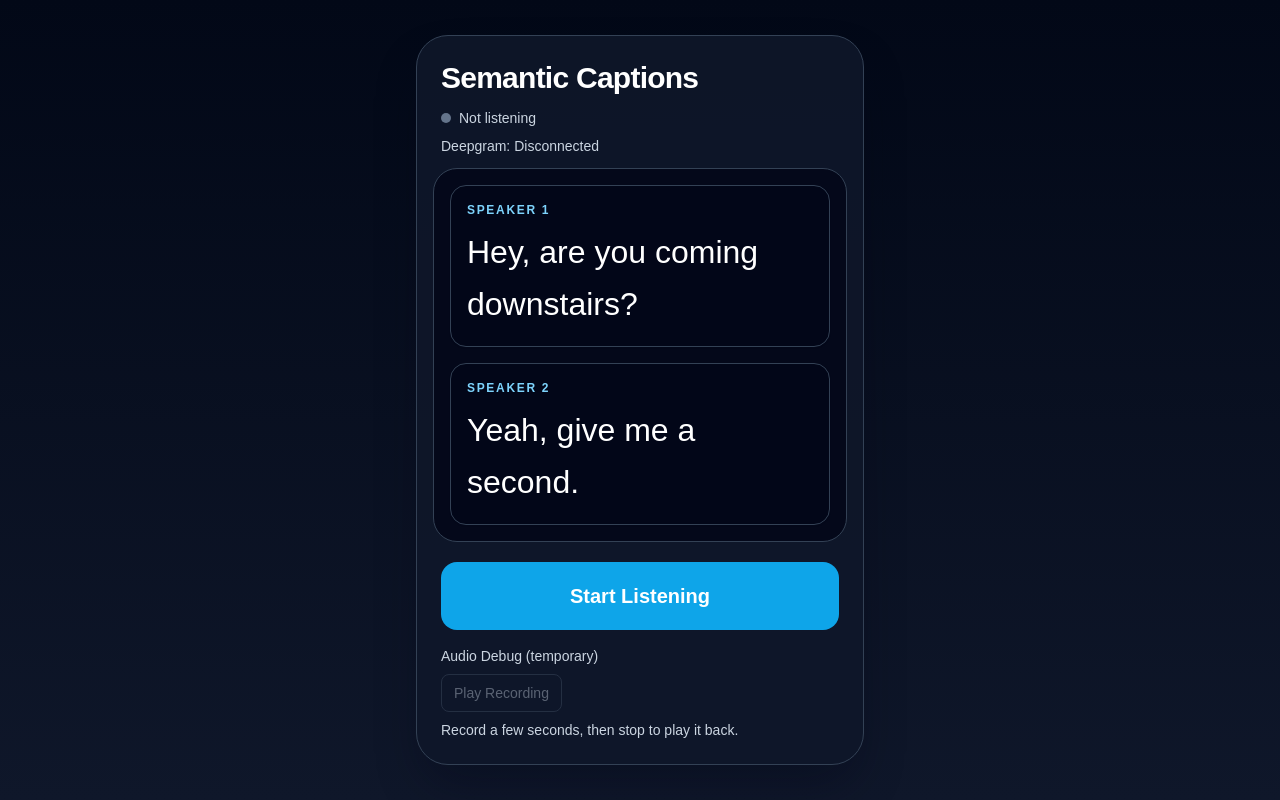
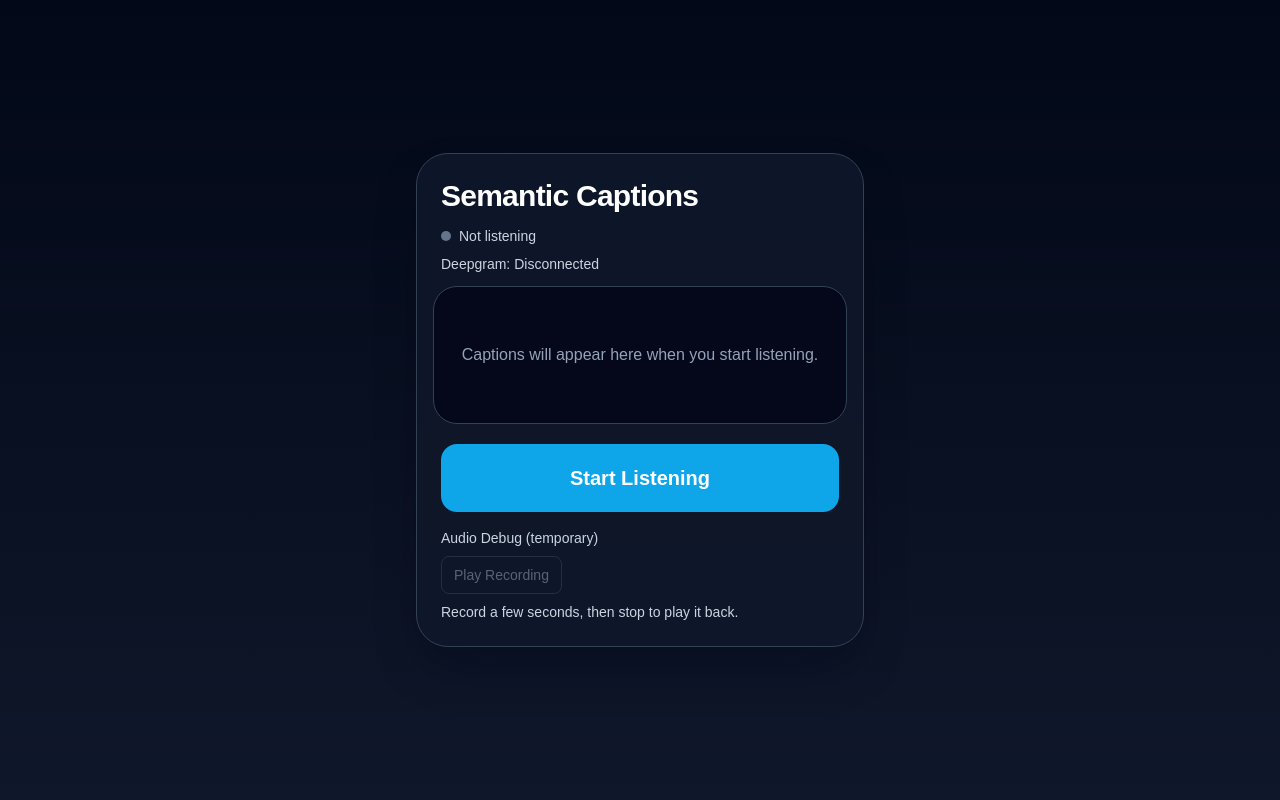
Before and after one commit to alexab027/hack26, a Next.js app in the folder semantic-captions/web/: page / in a window 1280 px wide. Built offline with nearby package versions, Linux system fonts and the light colour scheme.

Commit message:
Display live Deepgram captions

```diff
--- a/semantic-captions/web/app/page.tsx
+++ b/semantic-captions/web/app/page.tsx
@@ -14,27 +14,7 @@ import { connectToDeepgram, type DeepgramConnection } from "../audio/deepgram";
 
 type DeepgramStatus = "disconnected" | "connecting" | "connected";
 const AUDIO_CHUNK_MS = 250;
-
-const mockTranscripts: Transcript[] = [
-  {
-    id: "1",
-    text: "Hey, are you coming downstairs?",
-    speaker: 1,
-    start: 0,
-    end: 3,
-    confidence: 0.97,
-    final: true,
-  },
-  {
-    id: "2",
-    text: "Yeah, give me a second.",
-    speaker: 2,
-    start: 3,
-    end: 6,
-    confidence: 0.95,
-    final: true,
-  },
-];
+const MAX_FINAL_CAPTIONS = 100;
 
 export default function HomePage() {
   const [isListening, setIsListening] = useState(false);
@@ -51,6 +31,8 @@ export default function HomePage() {
   const [isBusy, setIsBusy] = useState(false);
   const [recording, setRecording] = useState<{ url: string; size: number; mimeType: string } | null>(null);
   const [deepgramStatus, setDeepgramStatus] = useState<DeepgramStatus>("disconnected");
+  const [finalCaptions, setFinalCaptions] = useState<Transcript[]>([]);
+  const [interimCaption, setInterimCaption] = useState<Transcript | null>(null);
 
   const clearRecording = () => {
     audioRef.current?.pause();
@@ -91,6 +73,7 @@ export default function HomePage() {
     connection?.close();
     setDeepgramStatus("disconnected");
     setErrorMessage(message);
+    setInterimCaption(null);
 
     const recorder = recorderRef.current;
     if (recorder && recorder.state !== "inactive") recorder.stop();
@@ -108,6 +91,7 @@ export default function HomePage() {
       setIsBusy(true);
       deepgramAttemptRef.current += 1;
       setDeepgramStatus("disconnected");
+      setInterimCaption(null);
       const recorder = recorderRef.current;
       if (recorder && recorder.state !== "inactive") {
         recorder.stop();
@@ -126,6 +110,8 @@ export default function HomePage() {
     busyRef.current = true;
     setIsBusy(true);
     setErrorMessage(null);
+    setFinalCaptions([]);
+    setInterimCaption(null);
     clearRecording();
     setRecording(null);
     try {
@@ -172,6 +158,7 @@ export default function HomePage() {
         deepgramConnectionRef.current?.close();
         deepgramConnectionRef.current = null;
         setDeepgramStatus("disconnected");
+        setInterimCaption(null);
         stopMicrophone(stream);
         if (recorder.state !== "inactive") recorder.stop();
         if (mountedRef.current) {
@@ -247,6 +234,25 @@ export default function HomePage() {
             `Deepgram disconnected unexpectedly (code ${event.code}).`,
           );
         },
+        onTranscript: (transcript) => {
+          if (!mountedRef.current || deepgramAttemptRef.current !== attempt) return;
+
+          if (transcript.final) {
+            setFinalCaptions((current) => {
+              const existingIndex = current.findIndex((item) => item.id === transcript.id);
+              const next =
+                existingIndex === -1
+                  ? [...current, transcript]
+                  : current.map((item, index) =>
+                      index === existingIndex ? transcript : item,
+                    );
+              return next.slice(-MAX_FINAL_CAPTIONS);
+            });
+            setInterimCaption(null);
+          } else {
+            setInterimCaption(transcript);
+          }
+        },
       });
       deepgramConnectionRef.current = connection;
     } catch (error) {
@@ -254,6 +260,7 @@ export default function HomePage() {
       deepgramConnectionRef.current?.close();
       deepgramConnectionRef.current = null;
       setDeepgramStatus("disconnected");
+      setInterimCaption(null);
       const recorder = recorderRef.current;
       if (recorder && recorder.state !== "inactive") recorder.stop();
       stopMicrophone(microphoneStreamRef.current);
@@ -297,7 +304,10 @@ export default function HomePage() {
         </header>
 
         <section className="flex-1 rounded-3xl border border-slate-700 bg-slate-950/80 p-4">
-          <CaptionDisplay transcripts={mockTranscripts} />
+          <CaptionDisplay
+            transcripts={finalCaptions}
+            interimTranscript={interimCaption}
+          />
         </section>
 
         <div className="px-2 pb-2 pt-5">
--- a/semantic-captions/web/audio/deepgram.ts
+++ b/semantic-captions/web/audio/deepgram.ts
@@ -1,9 +1,13 @@
+import { normalizeDeepgramTranscript } from "../captions/transcript";
+import type { Transcript } from "../captions/types";
+
 const DEEPGRAM_LIVE_URL = "wss://api.deepgram.com/v1/listen";
 
 export type DeepgramConnectionHandlers = {
   onOpen(): void;
   onError(): void;
   onClose(event: CloseEvent): void;
+  onTranscript(transcript: Transcript): void;
 };
 
 export interface DeepgramConnection {
@@ -19,7 +23,7 @@ function asRecord(value: unknown): Record<string, unknown> | null {
     : null;
 }
 
-function handleMessage(event: MessageEvent) {
+function handleMessage(event: MessageEvent, onTranscript: (transcript: Transcript) => void) {
   if (typeof event.data !== "string") return;
 
   let message: unknown;
@@ -33,17 +37,10 @@ function handleMessage(event: MessageEvent) {
   const result = asRecord(message);
   if (!result) return;
 
-  if (result.type === "Results") {
-    const channel = asRecord(result.channel);
-    const alternatives = channel?.alternatives;
-    const firstAlternative = Array.isArray(alternatives) ? asRecord(alternatives[0]) : null;
-    const transcript = firstAlternative?.transcript;
-
-    if (typeof transcript === "string" && transcript.trim()) {
-      console.info(
-        `[Deepgram] ${result.is_final === true ? "final" : "interim"}: ${transcript.trim()}`,
-      );
-    }
+  const transcript = normalizeDeepgramTranscript(result);
+  if (transcript) {
+    console.info(`[Deepgram] ${transcript.final ? "final" : "interim"}: ${transcript.text}`);
+    onTranscript(transcript);
     return;
   }
 
@@ -86,7 +83,7 @@ export function connectToDeepgram(
     handlers.onError();
   });
 
-  socket.addEventListener("message", handleMessage);
+  socket.addEventListener("message", (event) => handleMessage(event, handlers.onTranscript));
 
   socket.addEventListener("close", (event) => {
     if (closeFallback) clearTimeout(closeFallback);
--- a/semantic-captions/web/captions/transcript.ts
+++ b/semantic-captions/web/captions/transcript.ts
@@ -1,7 +1,35 @@
-import type { TranscriptSegment } from "./types";
+import type { Transcript } from "./types";
 
-/** Converts raw Deepgram responses into the app's transcript event shape. */
-export function normalizeTranscript(_event: unknown): TranscriptSegment {
-  // TODO: Map Deepgram interim/final fields, timestamps, confidence, and diarization.
-  throw new Error("Transcript normalization is not implemented.");
+function asRecord(value: unknown): Record<string, unknown> | null {
+  return typeof value === "object" && value !== null
+    ? (value as Record<string, unknown>)
+    : null;
 }
+
+/** Converts a Deepgram Results message into the app's transcript shape. */
+export function normalizeDeepgramTranscript(event: unknown): Transcript | null {
+  const result = asRecord(event);
+  if (!result || result.type !== "Results") return null;
+
+  const channel = asRecord(result.channel);
+  const alternatives = channel?.alternatives;
+  const firstAlternative = Array.isArray(alternatives) ? asRecord(alternatives[0]) : null;
+  const rawText = firstAlternative?.transcript;
+  if (typeof rawText !== "string" || !rawText.trim()) return null;
+
+  const start = typeof result.start === "number" ? result.start : 0;
+  const duration = typeof result.duration === "number" ? result.duration : 0;
+  const confidence =
+    typeof firstAlternative?.confidence === "number" ? firstAlternative.confidence : 0;
+
+  return {
+    id: `deepgram-${start}`,
+    type: "transcript",
+    start,
+    end: start + duration,
+    text: rawText.trim(),
+    speaker: 1,
+    confidence,
+    final: result.is_final === true,
+  };
+}
--- a/semantic-captions/web/components/CaptionDisplay.tsx
+++ b/semantic-captions/web/components/CaptionDisplay.tsx
@@ -1,16 +1,45 @@
+"use client";
+
+import { useEffect, useRef } from "react";
 import type { Transcript } from "../captions/types";
 import { CaptionLine } from "./CaptionLine";
 
 type CaptionDisplayProps = {
   transcripts: Transcript[];
+  interimTranscript: Transcript | null;
 };
 
-export function CaptionDisplay({ transcripts }: CaptionDisplayProps) {
+export function CaptionDisplay({ transcripts, interimTranscript }: CaptionDisplayProps) {
+  const scrollContainerRef = useRef<HTMLElement | null>(null);
+
+  useEffect(() => {
+    const container = scrollContainerRef.current;
+    if (container) container.scrollTop = container.scrollHeight;
+  }, [transcripts, interimTranscript?.text]);
+
+  const hasCaptions = transcripts.length > 0 || interimTranscript !== null;
+
   return (
-    <section aria-live="polite" aria-atomic="false" className="space-y-4">
-      {transcripts.map((transcript) => (
-        <CaptionLine key={transcript.id} transcript={transcript} />
-      ))}
+    <section
+      ref={scrollContainerRef}
+      aria-live="polite"
+      aria-atomic="false"
+      className="max-h-[55vh] space-y-4 overflow-y-auto"
+    >
+      {hasCaptions ? (
+        <>
+          {transcripts.map((transcript) => (
+            <CaptionLine key={transcript.id} transcript={transcript} />
+          ))}
+          {interimTranscript ? (
+            <CaptionLine key={interimTranscript.id} transcript={interimTranscript} />
+          ) : null}
+        </>
+      ) : (
+        <p className="py-10 text-center text-base text-slate-400">
+          Captions will appear here when you start listening.
+        </p>
+      )}
     </section>
   );
 }
--- a/semantic-captions/web/components/CaptionLine.tsx
+++ b/semantic-captions/web/components/CaptionLine.tsx
@@ -6,7 +6,9 @@ type CaptionLineProps = {
 
 export function CaptionLine({ transcript }: CaptionLineProps) {
   return (
-    <div className="rounded-2xl border border-slate-700 bg-slate-950/70 p-4 shadow-sm">
+    <div
+      className={`rounded-2xl border border-slate-700 bg-slate-950/70 p-4 shadow-sm transition-opacity ${transcript.final ? "opacity-100" : "opacity-70"}`}
+    >
       <p className="mb-2 text-xs font-semibold uppercase tracking-[0.14em] text-sky-300">
         Speaker {transcript.speaker}
       </p>
```
Also changed, not shown: semantic-captions/web/captions/types.ts (+5 -12 lines), 1 other file (tests, documents, lock files or other folders).
